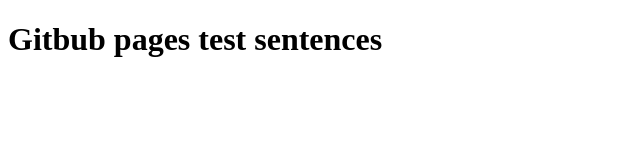
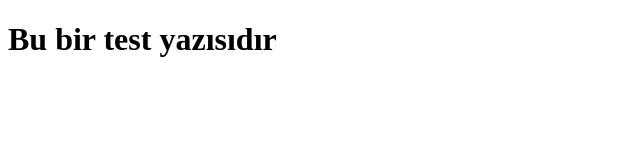
Before and after one commit to mertseyit/game, a plain HTML site: page index.html in a window 1280 px wide. Shown: the whole page, without its empty margins (0-640 px from the left). Drawn offline with Linux system fonts and the light colour scheme.

Commit message:
Update index.html

```diff
--- a/index.html
+++ b/index.html
@@ -7,6 +7,6 @@
     <title>Document</title>
 </head>
 <body>
-   <h1>Gitbub pages test sentences</h1>
+   <h1>Bu bir test yazısıdır </h1>
 </body>
 </html>
```
